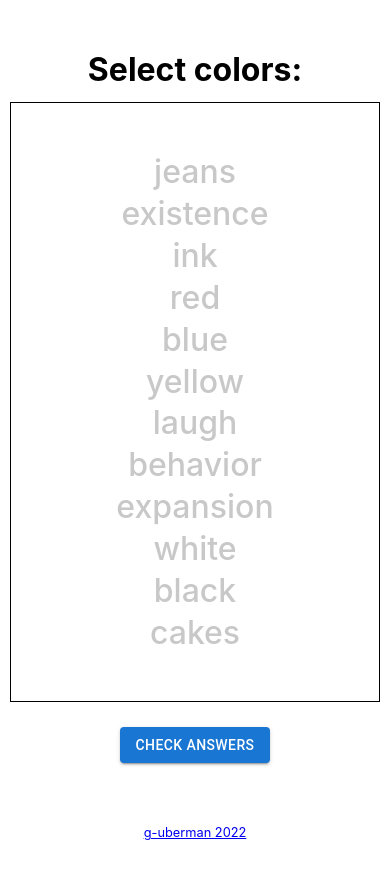
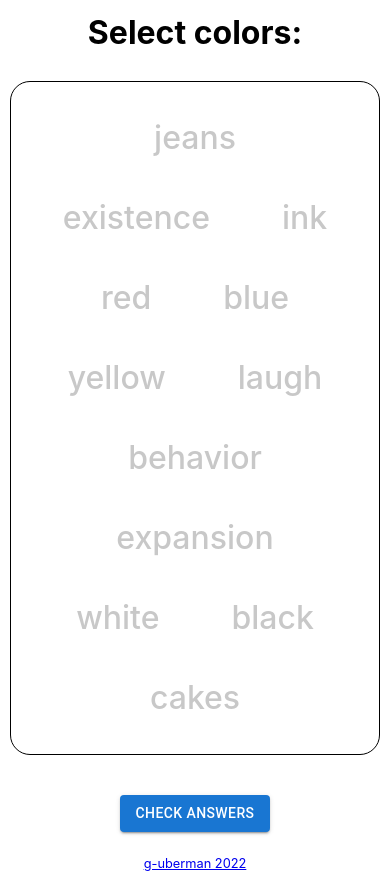
Before and after one commit to g-uberman/word-game, a React (Create React App) app: page /game in a window 390 px wide. Before the commit the page ends 844 px from the top, so only its background shows below. Built offline with nearby package versions, Linux system fonts and the light colour scheme.

Commit message:
style tweaks and responsiveness

```diff
--- a/src/Components/GameScreen.tsx
+++ b/src/Components/GameScreen.tsx
@@ -107,7 +107,7 @@ export const GameScreen = () => {
       <h1>{chosenSet.question}:</h1>
       <ScreenWrapper>
         {chosenSet.all_words.map((element, index) => (
-          <div key={index} className="correct">
+          <div key={index}>
             <input
               type="checkbox"
               name={index.toString()}
--- a/src/Components/Styles/GameScreen.styles.tsx
+++ b/src/Components/Styles/GameScreen.styles.tsx
@@ -1,59 +1,53 @@
 import styled from "styled-components";
 
-export const StyledWord = styled.input`
-  /* display: inline-block; */
-  margin: 1em;
-  cursor: pointer;
-  font-weight: 500;
-  font-size: 2em;
-  type: "checkbox";
-`;
-
 export const ScreenWrapper = styled.div`
-  height: 600px;
   width: 95%;
   max-width: 600px;
+  min-height: 600px;
+  padding: 1em;
+  margin: 1em;
   border: 1px solid black;
   align-self: center;
   text-align: center;
-  padding: 3em;
   display: flex;
   flex-wrap: wrap;
   justify-content: center;
   align-items: center;
+  border-radius: 20px;
 
-  input[type="checkbox"] + label {
-    margin: 1em;
+  input {
+    display: none;
+  }
+
+  label {
+    margin: 0.5em;
     cursor: pointer;
     font-weight: 500;
     font-size: 2em;
+    line-height: 2.5em;
     color: #c8c8c8;
     padding: 5px 20px;
     position: relative;
   }
 
-  input[type="checkbox"]:checked + label {
+  input:checked + label {
     color: #000;
   }
 
-  input[type="checkbox"] {
-    display: none;
-  }
-
-  label.correct::after {
+  .correct::after {
     content: "correct";
     position: absolute;
-    top: -0.5em;
+    top: -1.7em;
     right: 0;
     left: 0;
     font-size: 0.7em;
     color: #32cd32;
   }
 
-  label.incorrect::after {
+  .incorrect::after {
     content: "incorrect";
     position: absolute;
-    top: -0.5em;
+    top: -1.7em;
     right: 0;
     left: 0;
     font-size: 0.7em;
```
